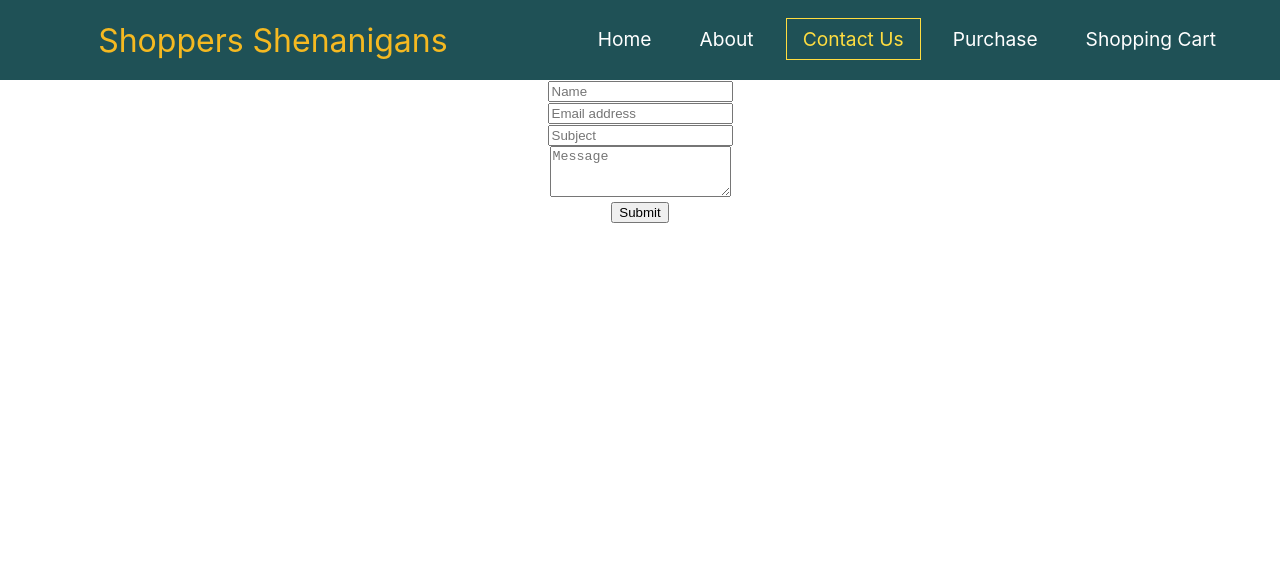
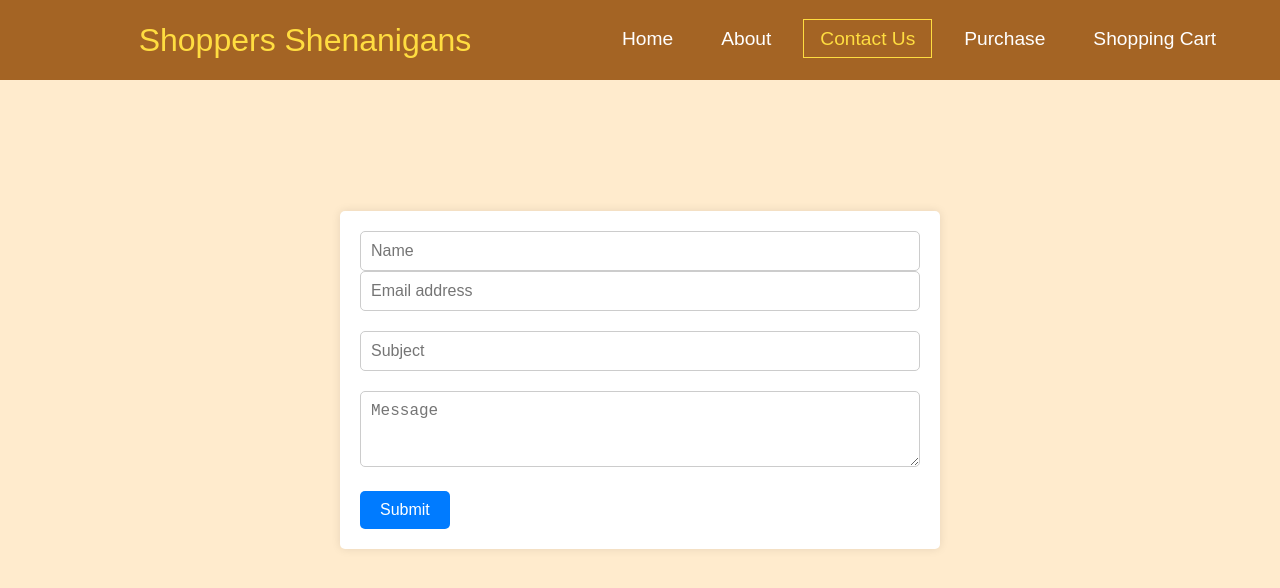
Before and after one commit to cantThinkAny/CSE-5234, a React (Create React App) app in the folder lab5/shoppers_shenanigans/: page /contactus in a window 1280 px wide. Shown: the top 588 px of the page. Built offline with nearby package versions, Linux system fonts and the light colour scheme.

Commit message:
updated css files

```diff
--- a/lab5/shoppers_shenanigans/src/App.css
+++ b/lab5/shoppers_shenanigans/src/App.css
@@ -1,5 +1,13 @@
+
 .App {
   text-align: center;
+}
+
+.content-container {
+  display: flex;
+  flex-direction: column;
+  justify-content: center;
+  min-height: calc(100vh - 200px); /* Adjust the value to account for navbar and footer heights */
 }
 
 .App-logo {
--- a/lab5/shoppers_shenanigans/src/App.js
+++ b/lab5/shoppers_shenanigans/src/App.js
@@ -22,6 +22,7 @@ function App() {
     <div className="App">
     <Router>
       <Navbar />
+      <div className="content-container">
         <div className="content">
           <Routes>
             <Route path='/home' element={<Home/>} />
@@ -38,7 +39,8 @@ function App() {
             <Route path='/purchase/viewConfirmation' element={<ViewConfirmation/>} />
           </Routes>
         </div>
-
+      </div>
+      <SampleFooter/>
     </Router>
     </div>
 
--- a/lab5/shoppers_shenanigans/src/components/Navbar.css
+++ b/lab5/shoppers_shenanigans/src/components/Navbar.css
@@ -1,5 +1,5 @@
 .navbar {
-    background-color: #1f5156;
+    background-color: #a46424;
     height: 80px;
     display: flex;
     justify-content: center;
@@ -20,7 +20,7 @@
   }
 
   .nav-logo {
-    color: #f5b921;
+    color: #ffdd40;
     align-items: center;
     margin-left: 20px;
     cursor: pointer;
--- a/lab5/shoppers_shenanigans/src/components/about.css
+++ b/lab5/shoppers_shenanigans/src/components/about.css
@@ -1,19 +1,69 @@
+/* about.css */
+
+/* Container styles */
+.container {
+  max-width: 800px;
+  margin: 0 auto;
+  padding: 20px;
+}
+
+/* Heading styles */
+h1 {
+  font-size: 36px;
+  color: #333;
+  margin-bottom: 20px;
+  text-align: center;
+}
+
+h2 {
+  font-size: 24px;
+  color: #333;
+  margin-top: 30px;
+  margin-bottom: 20px;
+}
+
+/* Team Member styles */
 .team-members {
   display: flex;
   justify-content: center;
-    align-items: center;
   flex-wrap: wrap;
 }
 
 .team-member {
+  width: 300px;
+  margin: 20px;
   text-align: center;
-    margin: 20px;
-    max-width: 300px;
+  background-color: #f9f9f9;
+  border-radius: 10px;
+  padding: 20px;
+  box-shadow: 0 0 10px rgba(0, 0, 0, 0.1);
 }
 
+/* Image styles */
 .team-member img {
-    width: 100%;
-    max-width: 200px;
-    height: auto;
+  width: 150px;
+  height: 150px;
   border-radius: 50%;
+  margin: 0 auto 20px;
+  display: block;
 }
+
+/* Member name styles */
+.team-member h3 {
+  font-size: 24px;
+  color: #333;
+  margin-bottom: 10px;
+}
+
+/* Job Title styles */
+.team-member p strong {
+  font-size: 18px;
+  color: #666;
+}
+
+/* Bio styles */
+.team-member p {
+  font-size: 16px;
+  color: #777;
+  line-height: 1.5;
+}
--- /dev/null
+++ b/lab5/shoppers_shenanigans/src/components/contactus.css
@@ -0,0 +1,70 @@
+/* Reset some default styles for consistency */
+* {
+    margin: 0;
+    padding: 0;
+    box-sizing: border-box;
+  }
+
+  /* Body styles */
+  body {
+    font-family: Arial, Helvetica, sans-serif;
+    background-color:blanchedalmond
+  }
+
+  /* Container styles */
+  .container {
+    max-width: 600px;
+    margin: 0 auto;
+    background-color: #fff;
+    border-radius: 5px;
+    box-shadow: 0 0 10px rgba(0, 0, 0, 0.1);
+    padding: 20px;
+  }
+
+  /* Form styles */
+  .contactForm {
+    text-align: left;
+  }
+
+  .formRow {
+    margin-bottom: 20px;
+  }
+
+  .formInput {
+    width: 100%;
+    padding: 10px;
+    border: 1px solid #ccc;
+    border-radius: 5px;
+    font-size: 16px;
+  }
+
+  .errorMessage {
+    color: #ff0000;
+    font-size: 14px;
+  }
+
+  textarea.formInput {
+    resize: vertical;
+  }
+
+  /* Button styles */
+  .submit-btn {
+    background-color: #007bff;
+    color: #fff;
+    padding: 10px 20px;
+    border: none;
+    border-radius: 5px;
+    cursor: pointer;
+    font-size: 16px;
+  }
+
+  /* Toast notification styles */
+  .toastify-success {
+    background-color: #28a745;
+    color: #fff;
+  }
+
+  /* Optional: Center the form horizontally */
+  .text-center {
+    text-align: center;
+  }
--- a/lab5/shoppers_shenanigans/src/components/contactus.js
+++ b/lab5/shoppers_shenanigans/src/components/contactus.js
@@ -3,6 +3,7 @@ import { useForm } from 'react-hook-form';
 import emailjs from 'emailjs-com';
 import { ToastContainer, toast } from 'react-toastify';
 import 'react-toastify/dist/ReactToastify.min.css';
+import './contactus.css'
 
 const ContactUs = () => {
   const {
--- a/lab5/shoppers_shenanigans/src/components/footer.css
+++ b/lab5/shoppers_shenanigans/src/components/footer.css
@@ -1,7 +1,9 @@
-.footer{
-    position: fixed;
-    bottom: 0;
-    height: 45%;
+.footer {
+    position: relative;
+    top:70%;
     width: 100%;
-    clip: rect(40px,2000px,260px,0px);
+    background-color: #530e0ec2;
+    color: #fff;
+    padding: 10px;
+    text-align: left;
 }
--- a/lab5/shoppers_shenanigans/src/components/footer.js
+++ b/lab5/shoppers_shenanigans/src/components/footer.js
@@ -10,20 +10,20 @@ const SampleFooter = () => (
   autoFocus
   columns={[
     {
-      title: 'contact us',
+      title: 'CONTACT US:',
       items: [
         {
-          title: 'adress',
+          title: 'address: 21 Jump Street, Moon, Space',
           url: 'https://ceo/',
           openExternal: true,
         },
         {
-          title: 'email',
+          title: 'email: shoppersshenanigans@gmail.coms',
           url: 'https://ceo/',
           openExternal: true,
         },
         {
-          title: 'phone',
+          title: 'phone: +1 9879877007',
           url: 'https://ceo/',
           openExternal: true,
         },
--- /dev/null
+++ b/lab5/shoppers_shenanigans/src/components/home.css
@@ -0,0 +1,32 @@
+/* home.css */
+
+/* Container styles */
+.container {
+    max-width: 800px;
+    margin: 0 auto;
+    padding: 20px;
+  }
+
+  /* Heading styles */
+  h1 {
+    font-size: 33px;
+    color: #333;
+    margin-bottom: 10px;
+  }
+
+  h2 {
+    font-size: 25px;
+    color: #333;
+    margin-top: 25px;
+    margin-bottom: 5px;
+  }
+
+  /* Paragraph styles */
+  p {
+    font-size: 18px;
+    color: #555;
+    line-height: 1;
+    margin-bottom: 20px;
+  }
+
+  /* Optional: Add additional styles as needed */
--- a/lab5/shoppers_shenanigans/src/components/home.js
+++ b/lab5/shoppers_shenanigans/src/components/home.js
@@ -1,5 +1,5 @@
 import React from "react";
-
+import './home.css'
 const Home = () => {
 
   return (
```
Also changed, not shown: 1 other file (tests, documents, lock files or other folders). Lines whose indentation alone changed are shown as unchanged.
